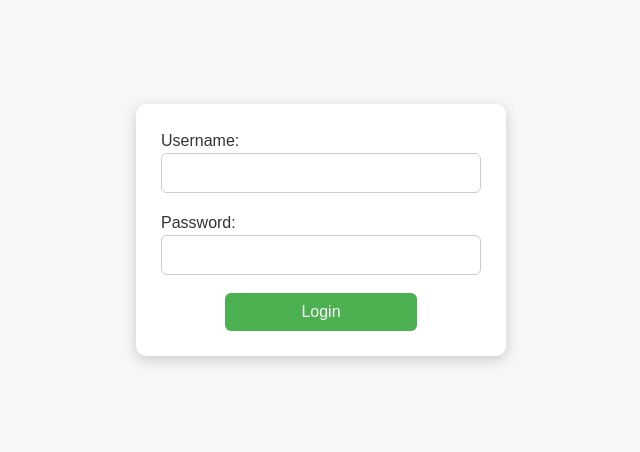
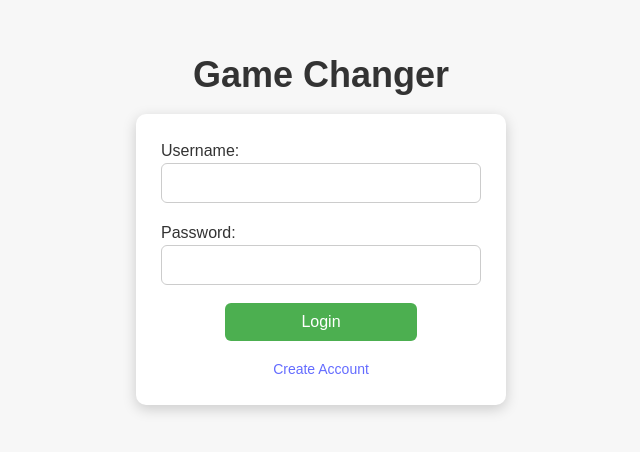
Before and after one commit to 33jatkinson/Game-Changer, a React (Vite) app in the folder GCFrontEnd/: page / in a window 1280 px wide. Shown: the part 170-622 px from the top of the page, without its empty margins (319-959 px from the left). Built offline with nearby package versions, Linux system fonts and the light colour scheme.

Commit message:
login to create account

```diff
--- a/GCFrontEnd/src/App.css
+++ b/GCFrontEnd/src/App.css
@@ -12,3 +12,17 @@ div {
   align-items: center;
   height: 100vh;
 }
+
+.site-title {
+  font-size: 36px;
+  font-weight: 700;
+  color: #333;
+  margin: 0;
+}
+
+.page-container {
+  display: flex;
+  flex-direction: column;
+  align-items: center;
+  gap: 20px;
+}
--- a/GCFrontEnd/src/App.jsx
+++ b/GCFrontEnd/src/App.jsx
@@ -1,10 +1,17 @@
 import "./App.css";
+import { Routes, Route } from "react-router-dom";
 import { Login } from "./components/Login/Login";
+import { CreateAccount } from "./components/createAccount/createAccount";
 
 function App() {
   return (
-    <div >
-      <Login />
+    <div className="page-container">
+      <h1 className="site-title">Game Changer</h1>
+
+      <Routes>
+        <Route path="/" element={<Login />} />
+        <Route path="/create-account" element={<CreateAccount />} />
+      </Routes>
     </div>
   );
 }
--- a/GCFrontEnd/src/components/CreateAccount/CreateAccount.jsx
+++ b/GCFrontEnd/src/components/CreateAccount/CreateAccount.jsx
@@ -1,5 +1,5 @@
 import { useState } from "react";
-import "./Login.css";
+import "../Login/Login.css";
 
 export function CreateAccount() {
   const [username, setUsername] = useState("");
--- a/GCFrontEnd/src/components/Login/Login.css
+++ b/GCFrontEnd/src/components/Login/Login.css
@@ -6,7 +6,7 @@ form {
   padding: 25px;
   background: white;
   border-radius: 10px;
-  box-shadow: 0px 4px 14px rgba(0,0,0,0.18);
+  box-shadow: 0px 4px 14px rgba(0, 0, 0, 0.18);
   align-items: stretch;
 }
 
@@ -35,7 +35,7 @@ button {
   width: 60%;
   padding: 10px;
   border-radius: 6px;
-  background-color: #4CAF50;
+  background-color: #4caf50;
   border: none;
   color: white;
   font-size: 16px;
@@ -45,3 +45,10 @@ button {
 button:hover {
   background-color: #45a049;
 }
+
+form p {
+  margin: 0;
+  text-align: center;
+  font-size: 14px;
+  color: #444;
+}
--- a/GCFrontEnd/src/components/Login/Login.jsx
+++ b/GCFrontEnd/src/components/Login/Login.jsx
@@ -1,5 +1,6 @@
-import { useState } from 'react'
-import './Login.css'
+import { useState } from "react";
+import { Link } from "react-router-dom";
+import "./Login.css";
 
 export function Login() {
   const [username, setUsername] = useState("");
@@ -9,7 +10,7 @@ export function Login() {
     e.preventDefault();
     console.log("Username:", username);
     console.log("Password:", password);
-  }
+  };
 
   return (
     <form onSubmit={handleSubmit}>
@@ -30,7 +31,9 @@ export function Login() {
         />
       </label>
       <button type="submit">Login</button>
+      <p>
+        <Link to="/create-account">Create Account</Link>
+      </p>
     </form>
   );
-
 }
```
Also changed, not shown: 1 other file (tests, documents, lock files or other folders).
